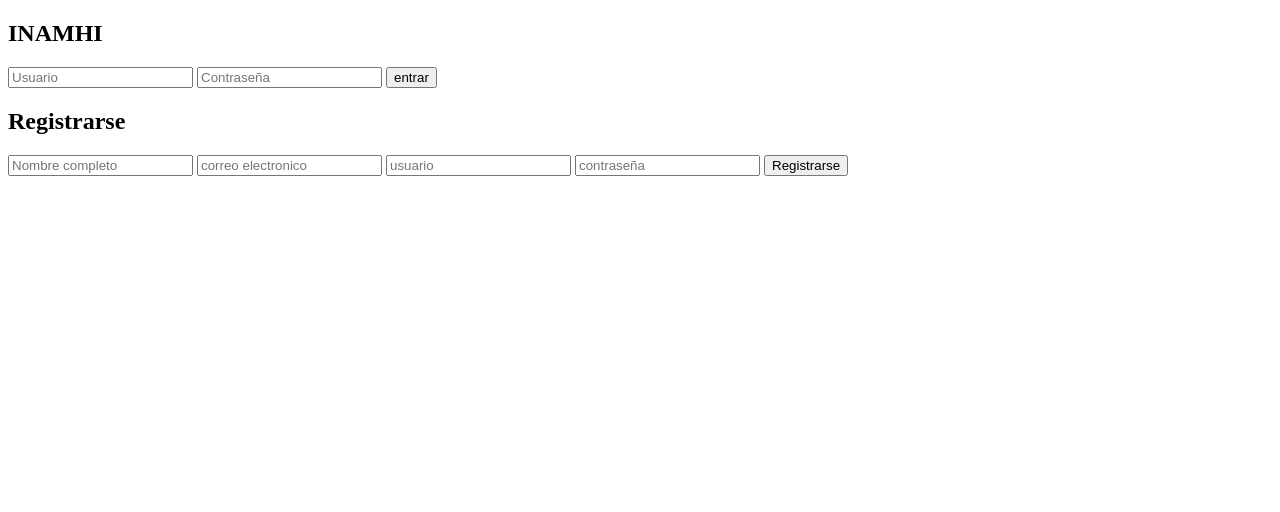
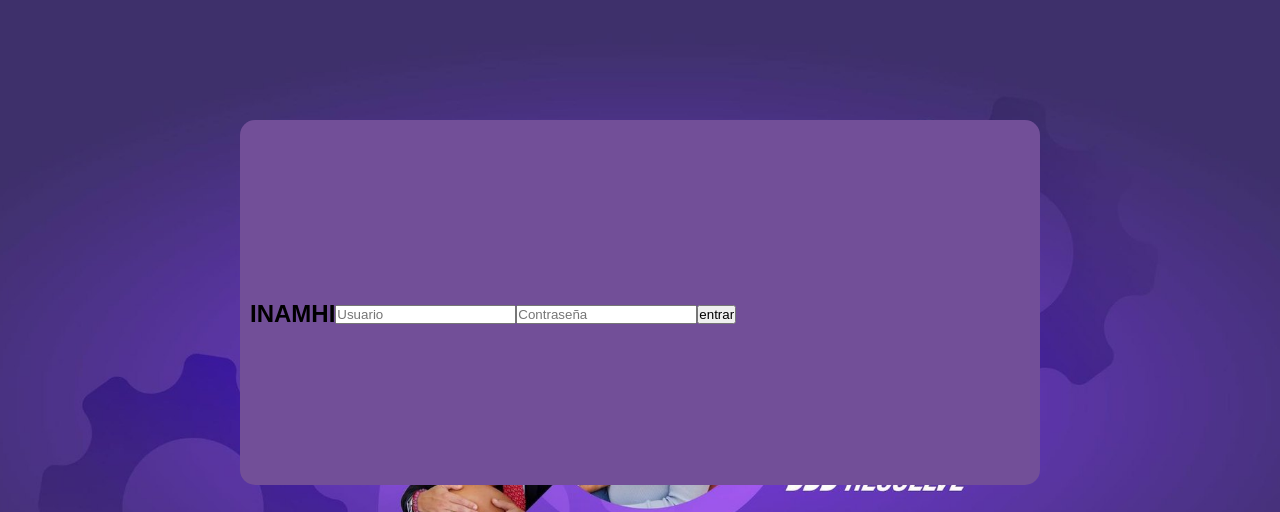
Before and after one commit to JoelCaza/Sistema_Inamhi, a Django app: template myproject/myapp/templates/registration/login.html in a window 1280 px wide. Shown: the top 512 px of the page. Run offline with Django 3.2, Linux system fonts and the light colour scheme; the template is opened without the code that fills it, so the values that code supplies are empty.

Commit message:
Update login.html

```diff
--- a/myproject/myapp/templates/registration/login.html
+++ b/myproject/myapp/templates/registration/login.html
@@ -1,17 +1,18 @@
+{% load static %}
 <!DOCTYPE html>
 <html lang="en">
 <head>
     <meta charset="UTF-8">
     <meta name="viewport" content="width=device-width, initial-scale=1.0">
-    <title>Login</title>
-    <style>
-    </style>
+    <title>Login y Registro</title>
+    <!-- <link rel="stylesheet" type="text/css" href="{% static '../registration/utilities/styles/style_login.css' %}"> -->
+    <link rel="stylesheet" type="text/css" href='{% static  "/styles/style_login.css" %}'>
 </head>
 <body>
 
  <!-- para controlar el proyecto  -->
 <main>
-
+<form action="" method="post">
     <div class="Contenedor_todo">
         <!-- //esta es la caja trasera del Login  -->
         <div class="caja_trasera">
@@ -34,22 +35,26 @@
             <form action="" class="formulario__login">
 
                 <h2>INAMHI</h2>
-                <input type="text" placeholder="Usuario">
-                <input type="password" placeholder="Contraseña">
+                <input type="text" placeholder="Usuario" name="usuario">
+                <input type="password" placeholder="Contraseña" name="contraseña">
                 <button>entrar</button>
             </form>
             <!-- sformulario del registro  -->
             <form class="formulario__registro">
                 <h2>Registrarse</h2>
-                <input type="text" placeholder="Nombre completo ">
-                <input type="text" placeholder="correo electronico">
-                <input type="text" placeholder="usuario">
-                <input type="password" placeholder="contraseña">
+                <input type="text" placeholder="Nombre completo " name="nombre">
+                <input type="text" placeholder="correo electronico" name="correo">
+                <input type="text" placeholder="usuario" name="usu">
+                <input type="password" placeholder="contraseña" name="contra">
                 <button>Registrarse</button>
             </form>
+
         </div>
 
     </div>
+
+</form>
+
 
 </main>
 <!-- para vincular con el javascript -->
```
